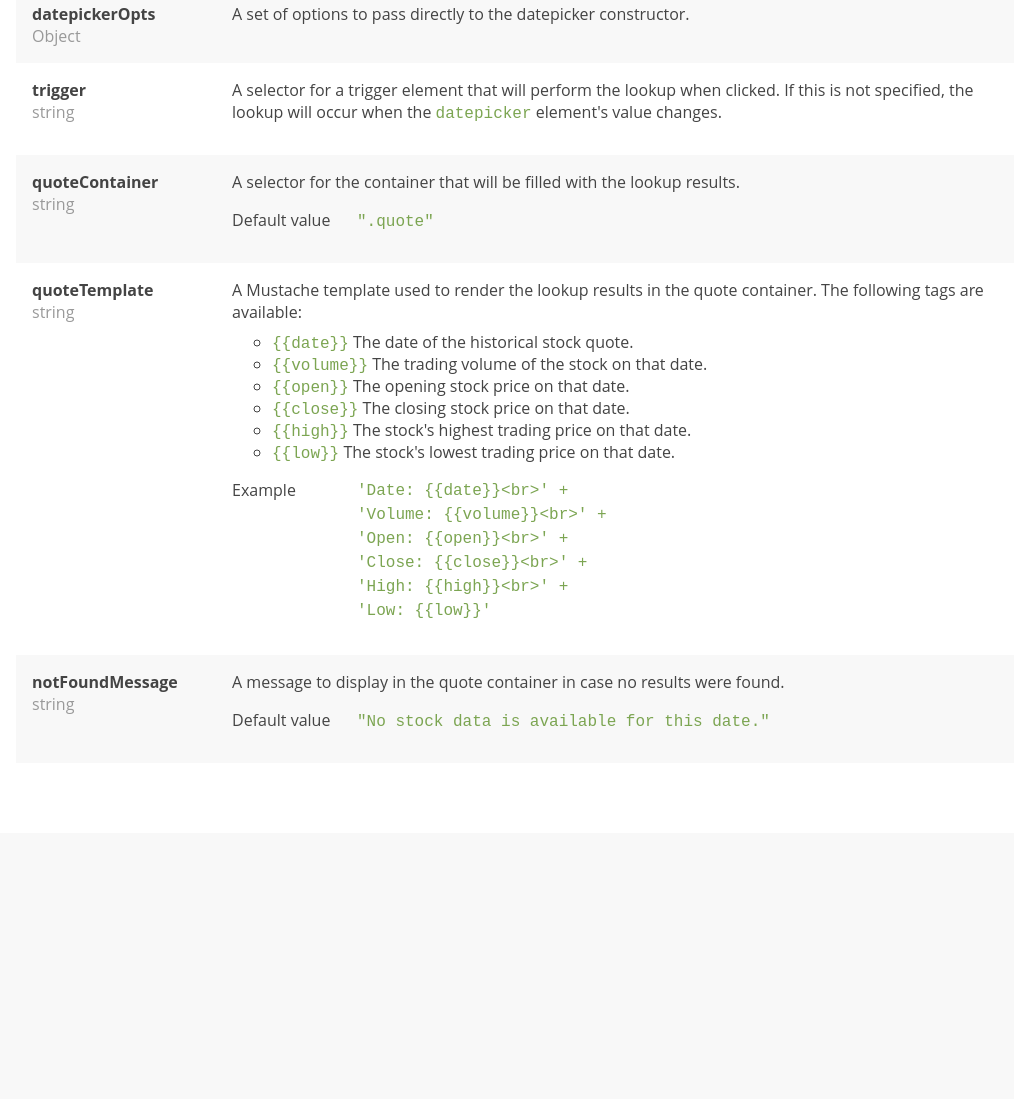
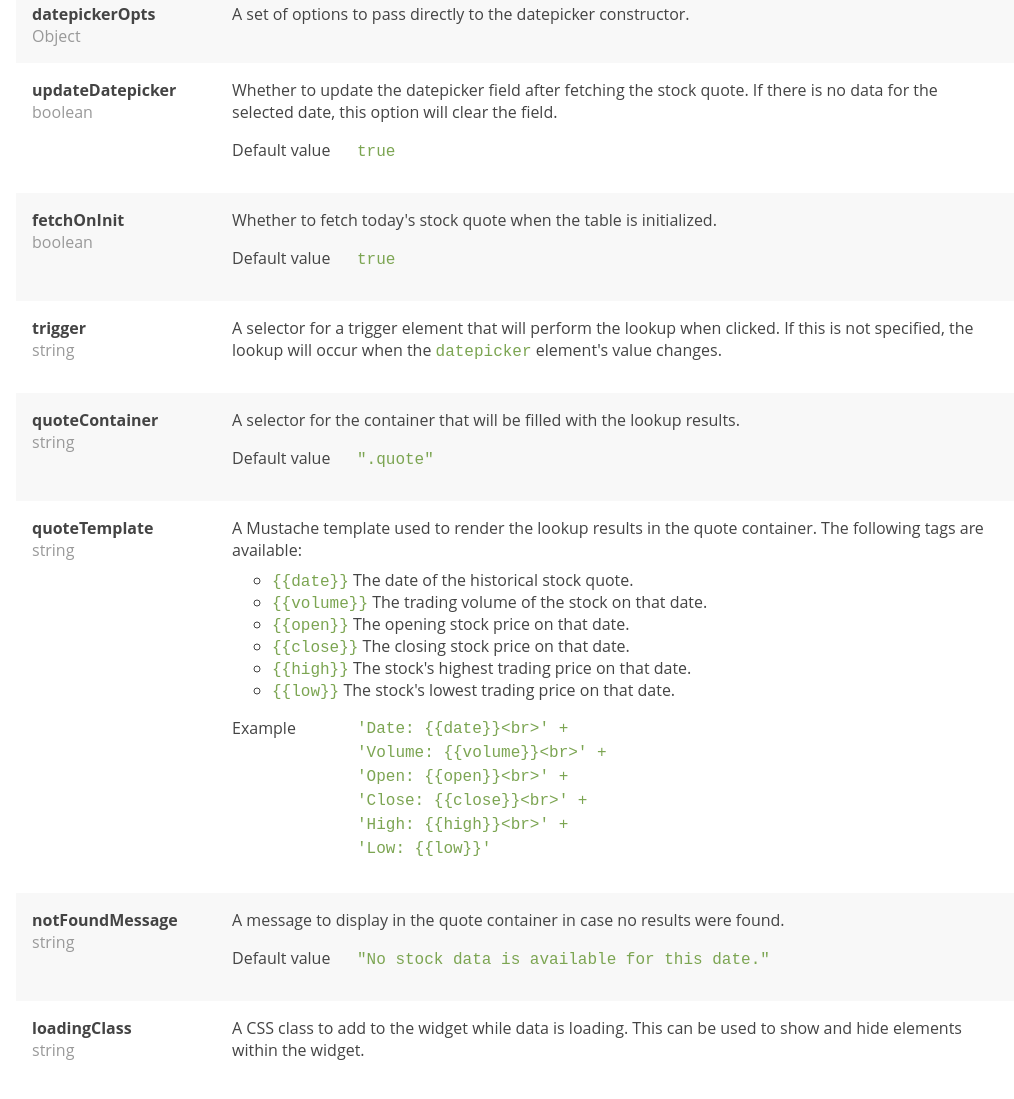
Before and after one commit to Rathunter/q4widgets-jquery-ui, a website: page doc_html/q4.historical.html in a window 1280 px wide. Shown: the part 1019-2118 px from the top of the page, without its empty margins (234-1248 px from the left). Before the commit the page ends 1852 px from the top, so only its background shows below. Drawn offline with Linux system fonts and the light colour scheme.

Commit message:
historical: Add a couple options

```diff
--- a/doc_html/q4.historical.html
+++ b/doc_html/q4.historical.html
@@ -40,7 +40,7 @@
 <section id='details'>
     <dl>
         <dt>Script link</dt>
-            <dd><a href='https://q4widgets.q4web.com/q4widgets/q4.historical.2.0.0.min.js' target='_blank'>q4.historical.2.0.0.min.js</a></dd>
+            <dd><a href='https://q4widgets.q4web.com/q4widgets/q4.historical.2.1.0.min.js' target='_blank'>q4.historical.2.1.0.min.js</a></dd>
         <dt>Source file</dt>
             <dd><a href='https://github.com/saltire/q4widgets-jquery-ui/blob/master/src/q4.historical.js#L2' target='_blank'>q4.historical.js</a>, line 2</dd>
         <dt>Author(s)</dt>
@@ -122,6 +122,29 @@ If this is not specified, the widget will look for <code>?Indice=EXCH:SYM</code>
             </dl>
         </div>
     </li>
+    <li id='option-updateDatepicker'>
+        <h1>updateDatepicker</h1>
+        <span>boolean</span>
+        <div>
+            <p>Whether to update the datepicker field after fetching the stock quote.
+If there is no data for the selected date, this option will clear the field.</p>
+            <dl>
+                <dt>Default value</dt>
+                    <dd><code>true</code></dd>
+            </dl>
+        </div>
+    </li>
+    <li id='option-fetchOnInit'>
+        <h1>fetchOnInit</h1>
+        <span>boolean</span>
+        <div>
+            <p>Whether to fetch today's stock quote when the table is initialized.</p>
+            <dl>
+                <dt>Default value</dt>
+                    <dd><code>true</code></dd>
+            </dl>
+        </div>
+    </li>
     <li id='option-trigger'>
         <h1>trigger</h1>
         <span>string</span>
@@ -180,6 +203,16 @@ The following tags are available:</p>
             </dl>
         </div>
     </li>
+    <li id='option-loadingClass'>
+        <h1>loadingClass</h1>
+        <span>string</span>
+        <div>
+            <p>A CSS class to add to the widget while data is loading.
+This can be used to show and hide elements within the widget.</p>
+            <dl>
+            </dl>
+        </div>
+    </li>
     </ul>
 </section>
 
```
Also changed, not shown: doc_html/index.html (+2 -2 lines), src/q4.historical.js (+45 -12 lines), dist/q4.historical.2.0.0.min.js (deleted), dist/q4.historical.2.1.0.min.js (added).
